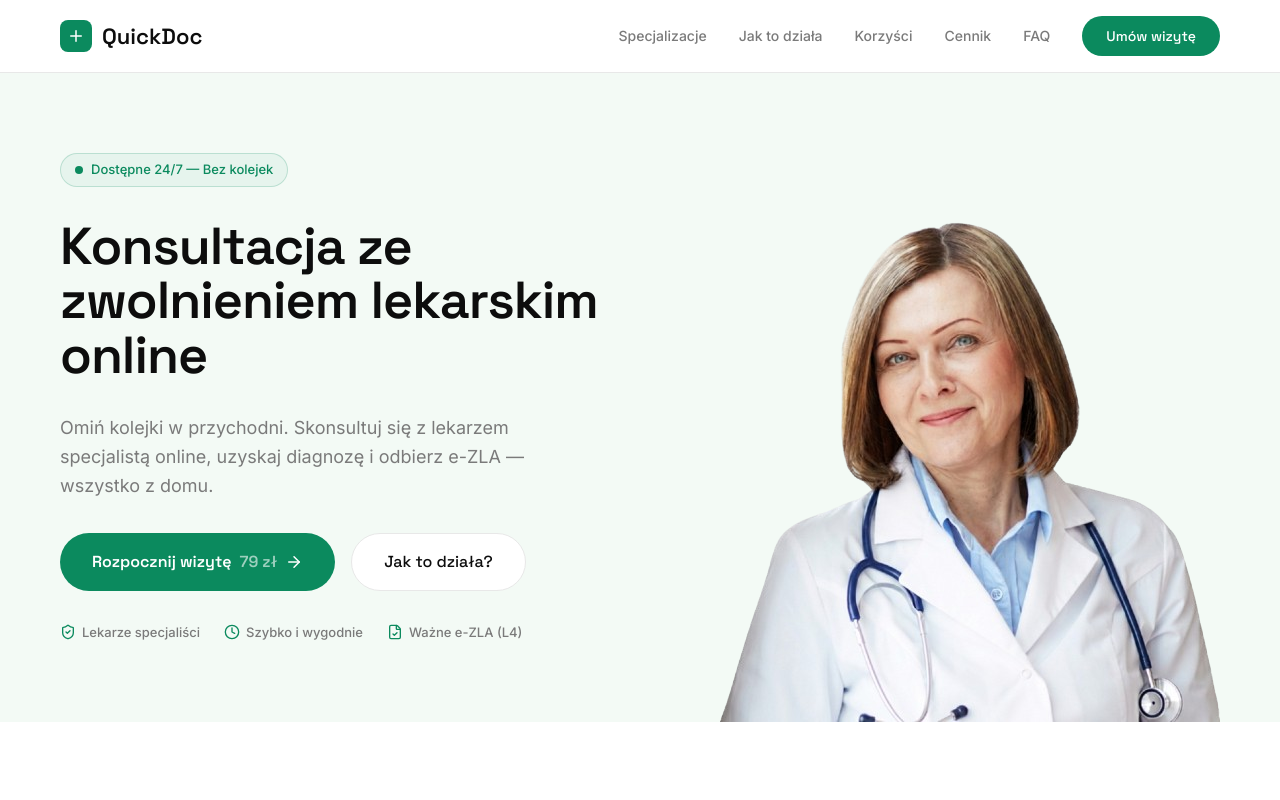
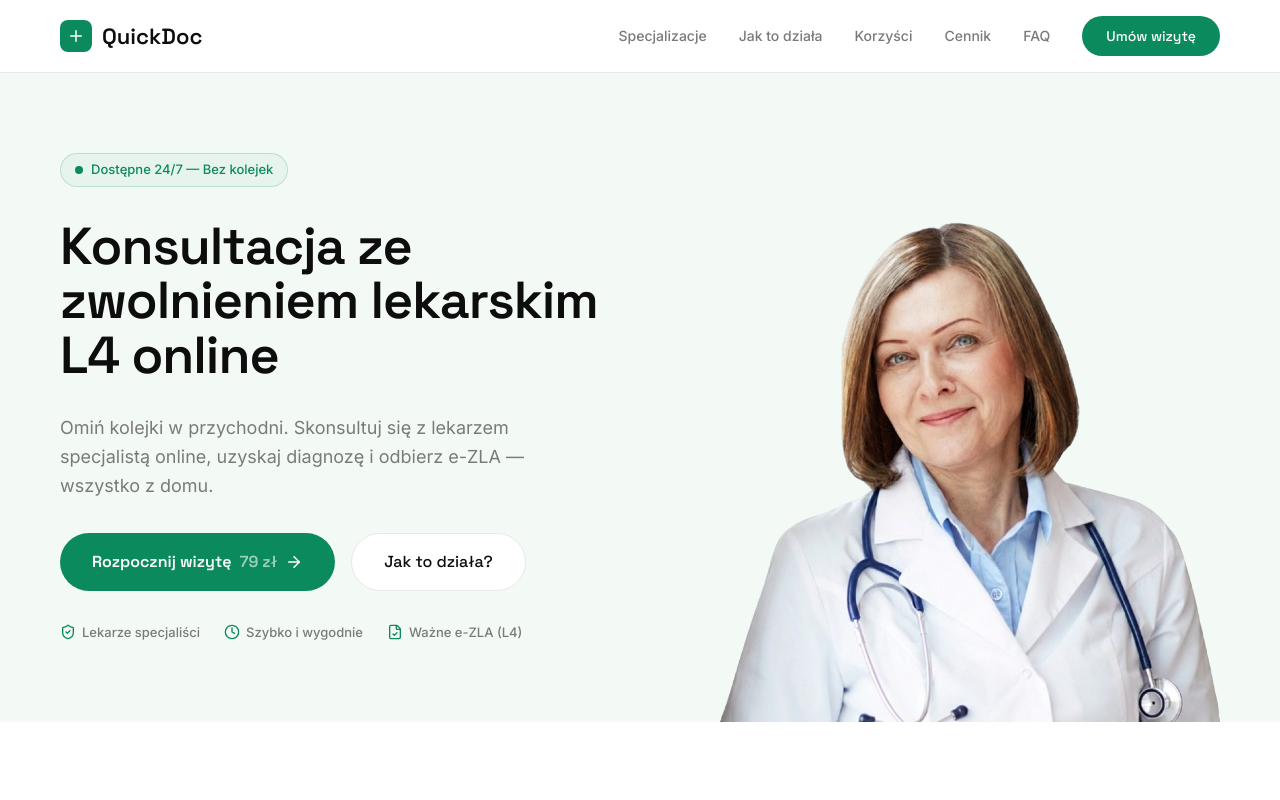
Before and after one commit to mgastol-tm/quick-doc-lp, a Next.js app: page /zwolnienia-lekarskie-online-l4 in a window 1280 px wide. Shown: the top 800 px of the page. Built offline with nearby package versions, Linux system fonts and the light colour scheme.

Commit message:
Update L4 subpage heading to include "L4"
Co-Authored-By: Claude Opus 4.6 <noreply@anthropic.com>

```diff
--- a/src/app/zwolnienia-lekarskie-online-l4/page.tsx
+++ b/src/app/zwolnienia-lekarskie-online-l4/page.tsx
@@ -30,7 +30,7 @@ function Hero() {
           </div>
 
           <h1 className="font-heading text-[32px] md:text-[52px] font-semibold text-qd-text tracking-[-0.5px] md:tracking-[-1px] leading-[1.1] md:leading-[1.05] max-w-[580px]">
-            Konsultacja ze zwolnieniem lekarskim online
+            Konsultacja ze zwolnieniem lekarskim L4 online
           </h1>
 
           <p className="font-body text-[15px] md:text-lg text-qd-text-secondary leading-[1.5] md:leading-[1.6] max-w-[520px]">
```
